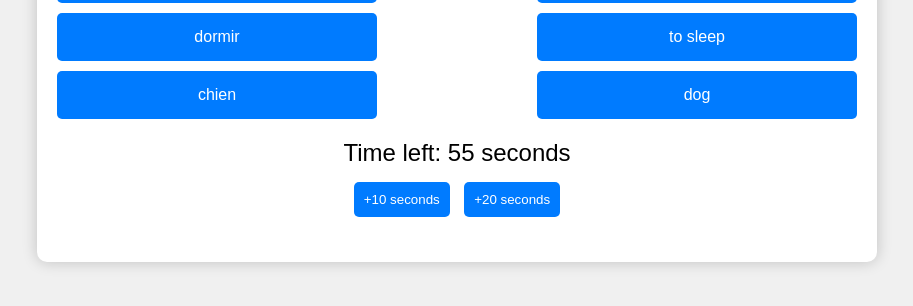
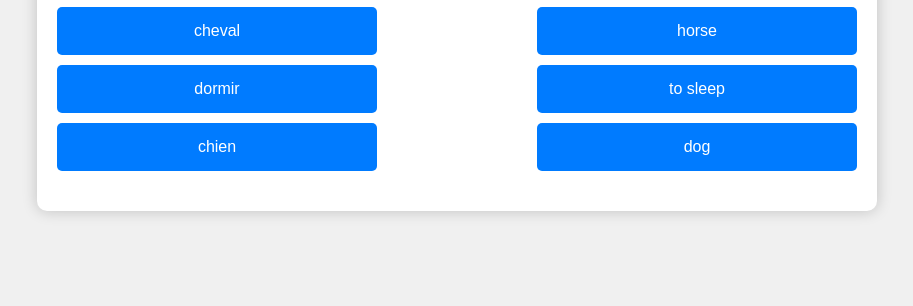
Before and after one commit to omaregeh/wordmatch, a plain HTML site: page index.html in a window 1280 px wide. Shown: the part 370-676 px from the top of the page, without its empty margins (183-1096 px from the left). Drawn offline with Linux system fonts and the light colour scheme.

Commit message:
index.html

```diff
--- a/index.html
+++ b/index.html
@@ -20,14 +20,6 @@
                 <!-- Words will be injected by JavaScript -->
             </div>
         </div>
-
-        <div class="timer-container">
-            Time left: <span id="timer">60</span> seconds
-        </div>
-        <div class="time-controls">
-            <button onclick="addTime(10)">+10 seconds</button>
-            <button onclick="addTime(20)">+20 seconds</button>
-        </div>
     </div>
 
     <script src="app.js"></script>
```
